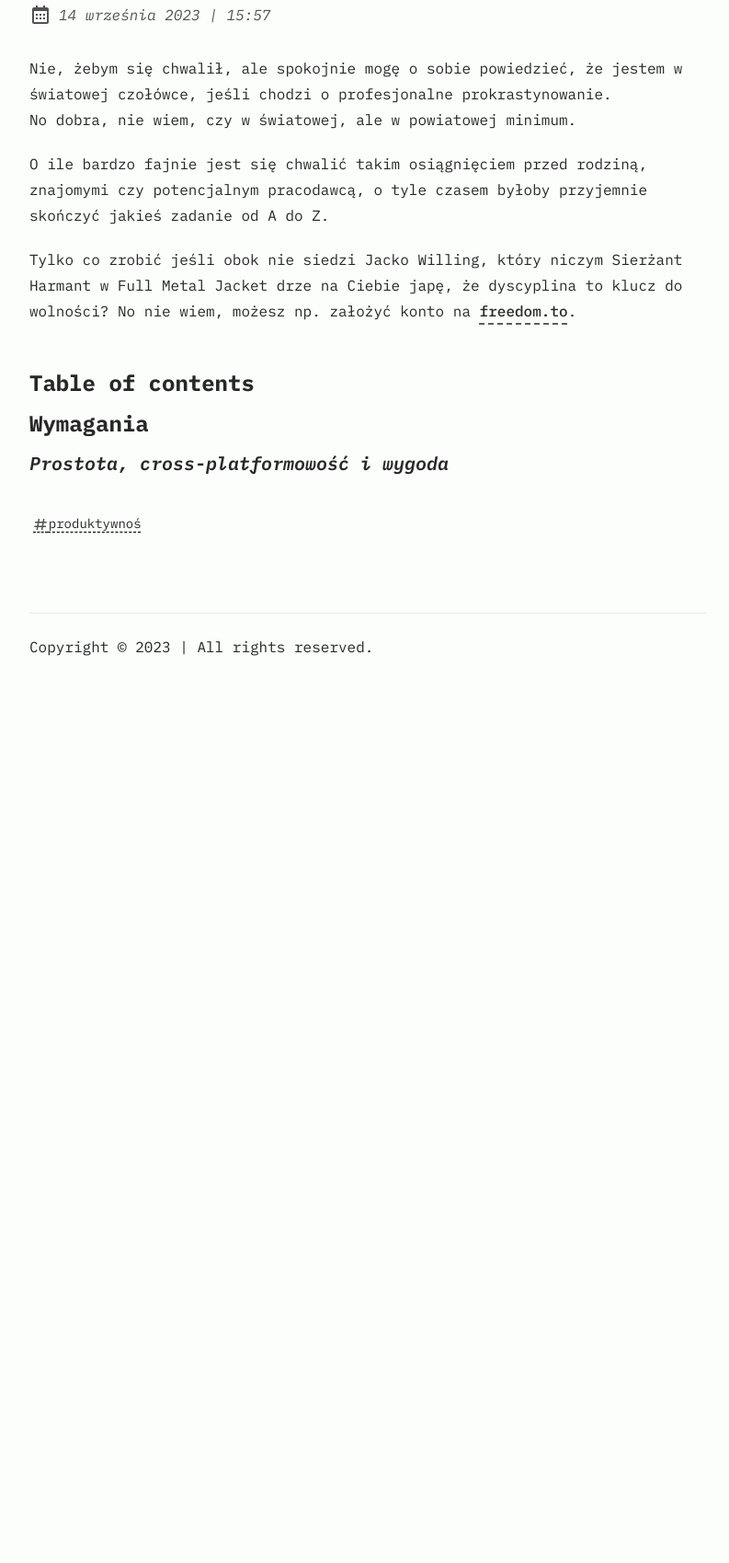
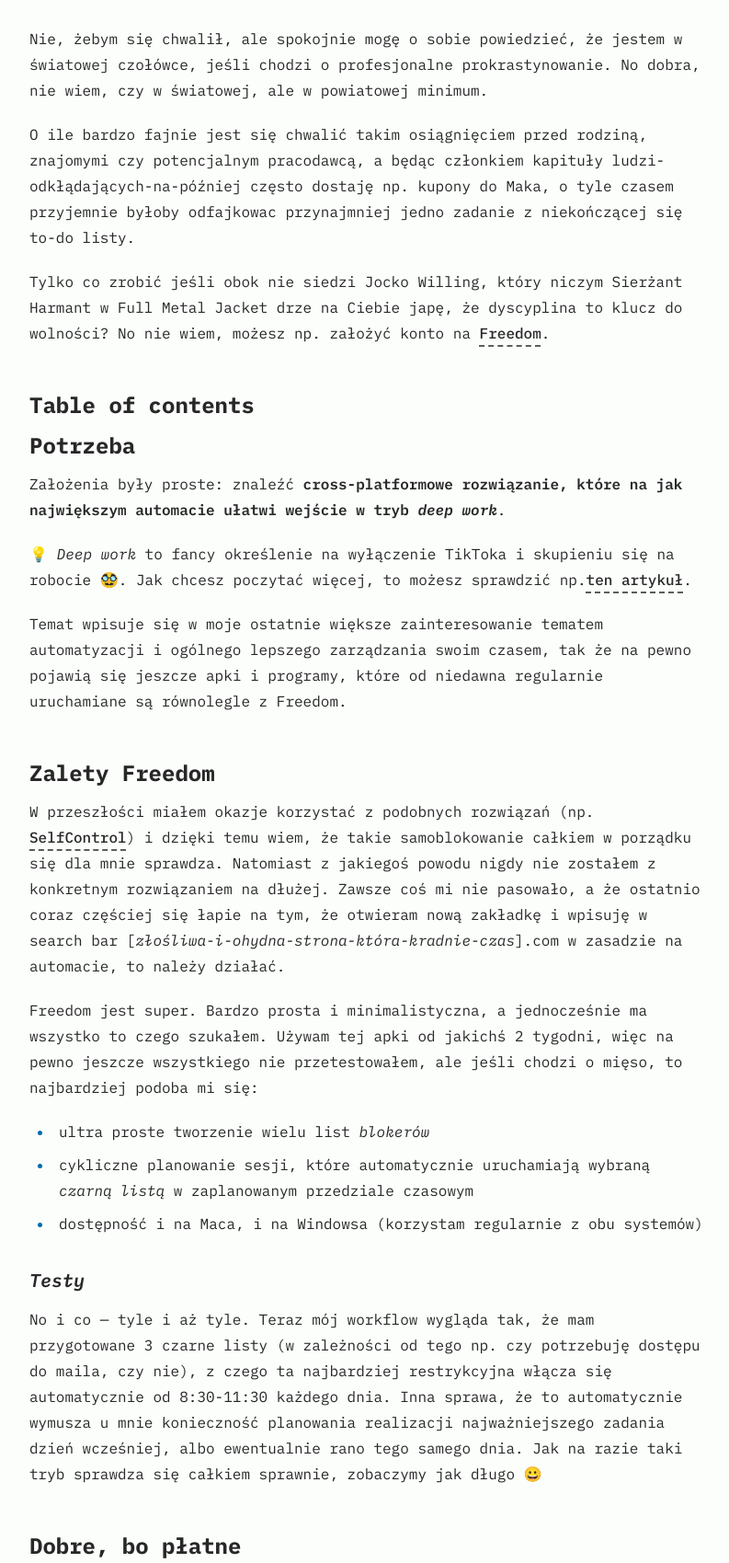
Before and after one commit to fchrapek/filipchrapek.pl, an Astro site: page /wpisy/testujemy-aplikacje-freedom in a window 1280 px wide. Shown: the part 237-1936 px from the top of the page at 92% size, without its empty margins (240-1033 px from the left). Before the commit the page ends 976 px from the top, so only its background shows below. Built offline with nearby package versions, Linux system fonts and the light colour scheme; Astro itself is replaced by a stand-in of ours; some packages are replaced by stand-ins of ours.

Commit message:
Update article

```diff
--- a/src/content/blog/testujemy-aplikacje-freedom.md
+++ b/src/content/blog/testujemy-aplikacje-freedom.md
@@ -1,24 +1,46 @@
 ---
 author: Filip Chrapek
 pubDatetime: 2023-09-14T15:57:52.737Z
-title: Poprzez dyscyplinę do wolności - testujemy apkę Freedom
+title: Poprzez dyscyplinę do wolności — testujemy Freedom
 postSlug: testujemy-aplikacje-freedom
 featured: true
 ogImage: https://user-images.githubusercontent.com/53733092/215771435-25408246-2309-4f8b-a781-1f3d93bdf0ec.png
 tags:
-  - produktywnoś
+  - produktywność
 description: Ultra proste, cross-platformowe i wygodne lekarstwo dla profesjonalnych odkładaczy-na-później.
 ---
 
-Nie, żebym się chwalił, ale spokojnie mogę o sobie powiedzieć, że jestem w światowej czołówce, jeśli chodzi o profesjonalne prokrastynowanie. <br />
+Nie, żebym się chwalił, ale spokojnie mogę o sobie powiedzieć, że jestem w światowej czołówce, jeśli chodzi o profesjonalne prokrastynowanie.
 No dobra, nie wiem, czy w światowej, ale w powiatowej minimum.
 
-O ile bardzo fajnie jest się chwalić takim osiągnięciem przed rodziną, znajomymi czy potencjalnym pracodawcą, o tyle czasem byłoby przyjemnie skończyć jakieś zadanie od A do Z.
+O ile bardzo fajnie jest się chwalić takim osiągnięciem przed rodziną, znajomymi czy potencjalnym pracodawcą, a będąc członkiem kapituły ludzi-odkłądających-na-później często dostaję np. kupony do Maka, o tyle czasem przyjemnie byłoby odfajkowac przynajmniej jedno zadanie z niekończącej się to-do listy.
 
-Tylko co zrobić jeśli obok nie siedzi Jacko Willing, który niczym Sierżant Harmant w Full Metal Jacket drze na Ciebie japę, że dyscyplina to klucz do wolności? No nie wiem, możesz np. założyć konto na [freedom.to](https://freedom.to/).
+Tylko co zrobić jeśli obok nie siedzi Jocko Willing, który niczym Sierżant Harmant w Full Metal Jacket drze na Ciebie japę, że dyscyplina to klucz do wolności? No nie wiem, możesz np. założyć konto na **<a href="https://freedom.to/" target="_blank">Freedom</a>**.
 
 ## Table of contents
 
-## Wymagania
+## Potrzeba
 
-### Prostota, cross-platformowość i wygoda
+Założenia były proste: znaleźć **cross-platformowe rozwiązanie, które na jak największym automacie ułatwi wejście w tryb _deep work_**.
+
+💡 _Deep work_ to fancy określenie na wyłączenie TikToka i skupieniu się na robocie 🥸. Jak chcesz poczytać więcej, to możesz sprawdzić np.<a href="https://www.paniswojegoczasu.pl/rozwoj-osobisty/praca-gleboka/" target="_blank">ten artykuł</a>.
+
+Temat wpisuje się w moje ostatnie większe zainteresowanie tematem automatyzacji i ogólnego lepszego zarządzania swoim czasem, tak że na pewno pojawią się jeszcze apki i programy, które od niedawna regularnie uruchamiane są równolegle z Freedom.
+
+## Zalety Freedom
+
+W przeszłości miałem okazje korzystać z podobnych rozwiązań (np. <a href="https://selfcontrolapp.com/" target="_blank">SelfControl</a>) i dzięki temu wiem, że takie samoblokowanie całkiem w porządku się dla mnie sprawdza. Natomiast z jakiegoś powodu nigdy nie zostałem z konkretnym rozwiązaniem na dłużej. Zawsze coś mi nie pasowało, a że ostatnio coraz częściej się łapie na tym, że otwieram nową zakładkę i wpisuję w search bar [*złośliwa-i-ohydna-strona-która-kradnie-czas*].com w zasadzie na automacie, to należy działać.
+
+Freedom jest super. Bardzo prosta i minimalistyczna, a jednocześnie ma wszystko to czego szukałem. Używam tej apki od jakichś 2 tygodni, więc na pewno jeszcze wszystkiego nie przetestowałem, ale jeśli chodzi o mięso, to najbardziej podoba mi się:
+
+- ultra proste tworzenie wielu list _blokerów_
+- cykliczne planowanie sesji, które automatycznie uruchamiają wybraną _czarną listą_ w zaplanowanym przedziale czasowym
+- dostępność i na Maca, i na Windowsa (korzystam regularnie z obu systemów)
+
+### Testy
+
+No i co — tyle i aż tyle. Teraz mój workflow wygląda tak, że mam przygotowane 3 czarne listy (w zależności od tego np. czy potrzebuję dostępu do maila, czy nie), z czego ta najbardziej restrykcyjna włącza się automatycznie od 8:30-11:30 każdego dnia. Inna sprawa, że to automatycznie wymusza u mnie konieczność planowania realizacji najważniejszego zadania dzień wcześniej, albo ewentualnie rano tego samego dnia. Jak na razie taki tryb sprawdza się całkiem sprawnie, zobaczymy jak długo 😀
+
+## Dobre, bo płatne
+
+Aha, Freedom jest płatny, ale oferuje 7-dniowy trial. Natomiast wersja premium na rok (po wszystkich zniżkach na start) kosztuje coś w okolicach 30 dolarów, więc moim zdaniem jest to jak najbardziej akceptowalne (ogólnie jeśli tak jak ja kiedyś, masz problem z korzystaniem z płatnych rozwiązań, to o ile nie głodujesz, polecam spróbować się przemóc i czasem wyjąć portfel, bo różnica w jakości czasem jest ooooogromna 🙂).
```
